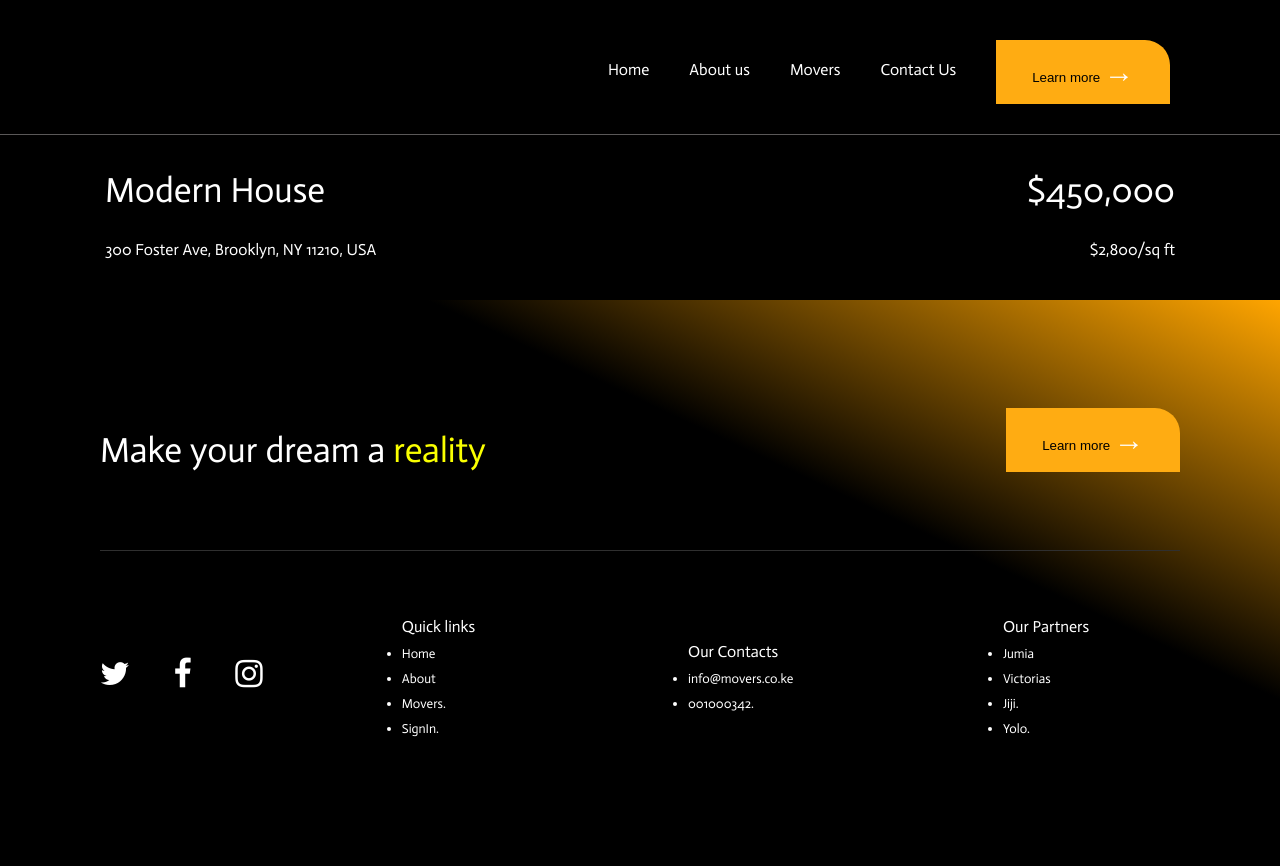
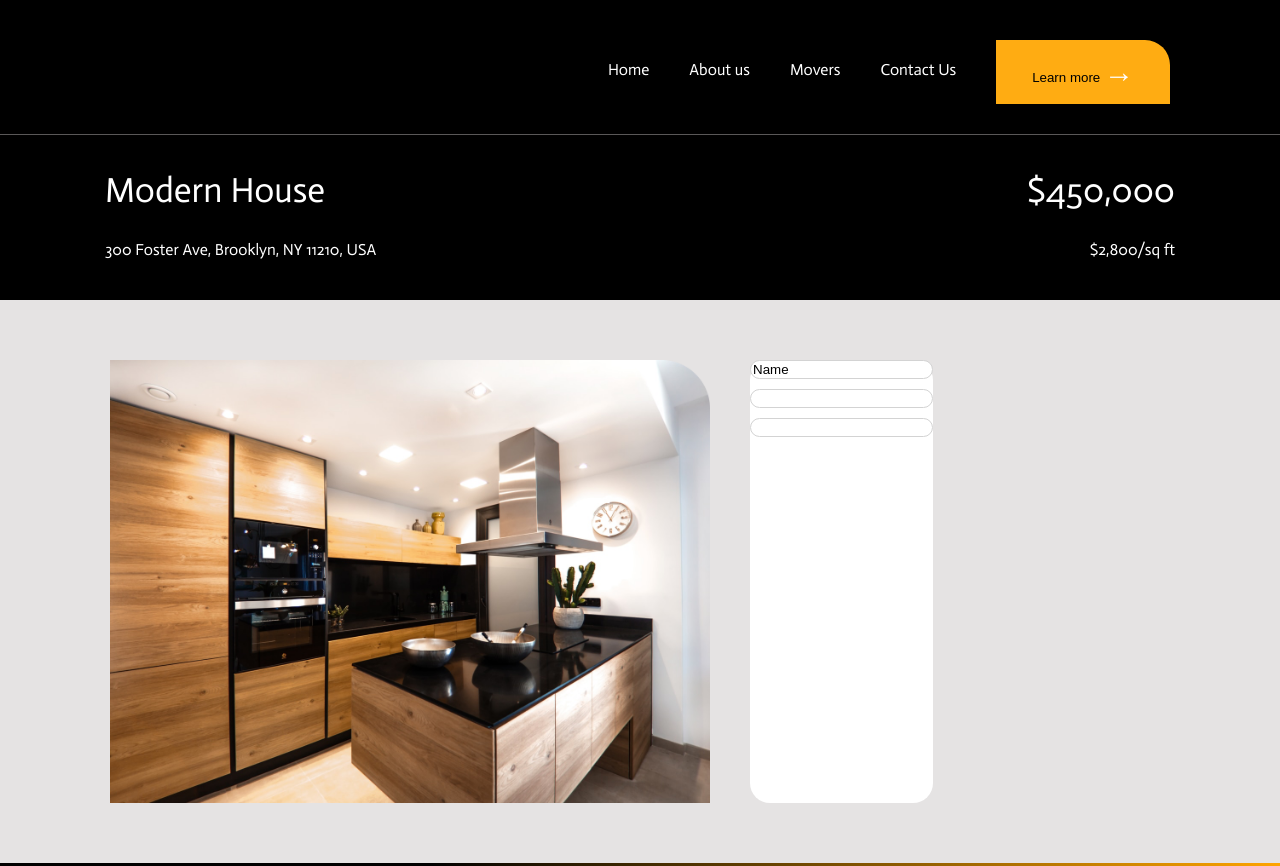
Before and after one commit to maryanne-njeri/restaurant_landing_page, a plain HTML site: page page2.html in a window 1280 px wide. Shown: the top 866 px of the page. Drawn offline with Linux system fonts and the light colour scheme; a web font is replaced by a local one.

Commit message:
it will add section one in page 2

```diff
--- a/assets/css/styles.css
+++ b/assets/css/styles.css
@@ -311,6 +311,54 @@ footer ul li {
 
 }
 
+/* main styling page two */
+
+main {
+    background-color: rgb(229, 227, 227);
+}
+
+.hero-two {
+    display: flex;
+    padding: 60px 110px;
+}
+
+.image-property {
+    margin-right: 40px;
+}
+
+.card-right {
+    background: #fff;
+    border-radius: 20px;
+}
+
+.card-right form {
+    /* padding: 45px; */
+    width: 40%;
+}
+
+input {
+    /* padding: 10px 60px; */
+    border: 1px solid lightgray;
+}
+
+.inputName {
+    margin-bottom: 10px;
+    border-radius: 10px;
+}
+
+.inputPhone {
+    margin-bottom: 10px;
+    border-radius: 10px;
+}
+
+.inputEmail {
+    margin-bottom: 10px;
+    border-radius: 10px;
+}
+
+
+/* footer */
+
 .footer-head {
     display: flex;
     align-items: center;
--- a/page2.html
+++ b/page2.html
@@ -47,6 +47,24 @@
     </nav>
     <!-- Ends nav -->
 
+    <!-- content  -->
+    <main>
+
+        <div class="hero-two">
+            <div class="image-property">
+                <img src="./assets/images/Property House.png" width="600px" alt="Property">
+            </div>
+            <div class="card-right">
+                <form>
+                    <input type="text" value="Name" class="inputName"><br>
+                    <input type="text" Phone="Phone" class="inputPhone"><br>
+                    <input type="text" Email="Email" class="inputEmail">
+                </form>
+            </div>
+        </div>
+
+    </main>
+
     <!-- footer  -->
     <footer>
         <div class="footer-head">
```
